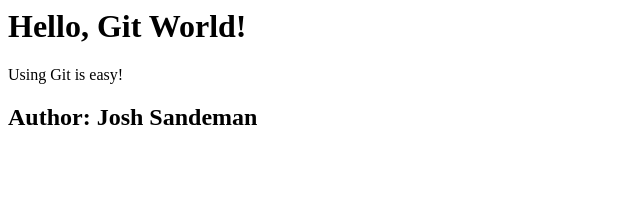
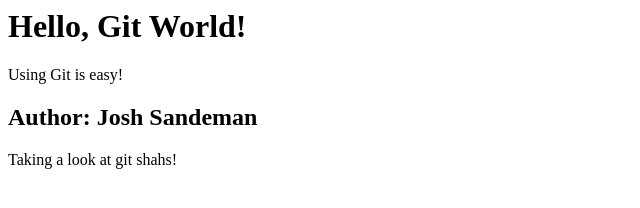
Before and after one commit to jsandeman/GitHubMasterClass, a plain HTML site: page index.html in a window 1280 px wide. Shown: the whole page, without its empty margins (0-640 px from the left). Drawn offline with Linux system fonts and the light colour scheme.

Commit message:
Added a new div with a paragraph

```diff
--- a/index.html
+++ b/index.html
@@ -5,3 +5,7 @@
 
     <h2>Author: Josh Sandeman</h2>
 </div>
+
+<div>
+    <p>Taking a look at git shahs!</p>
+</div>
```
